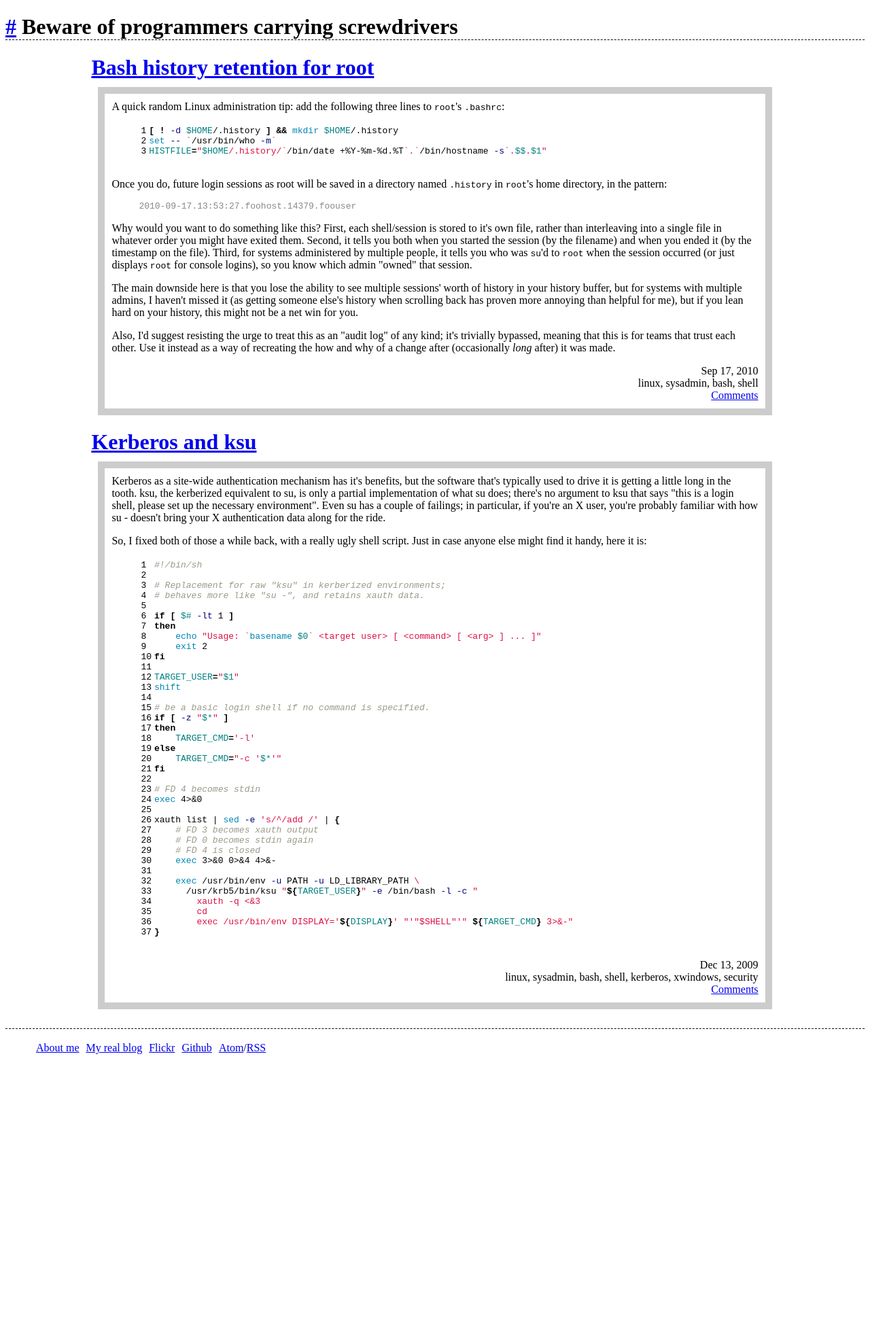
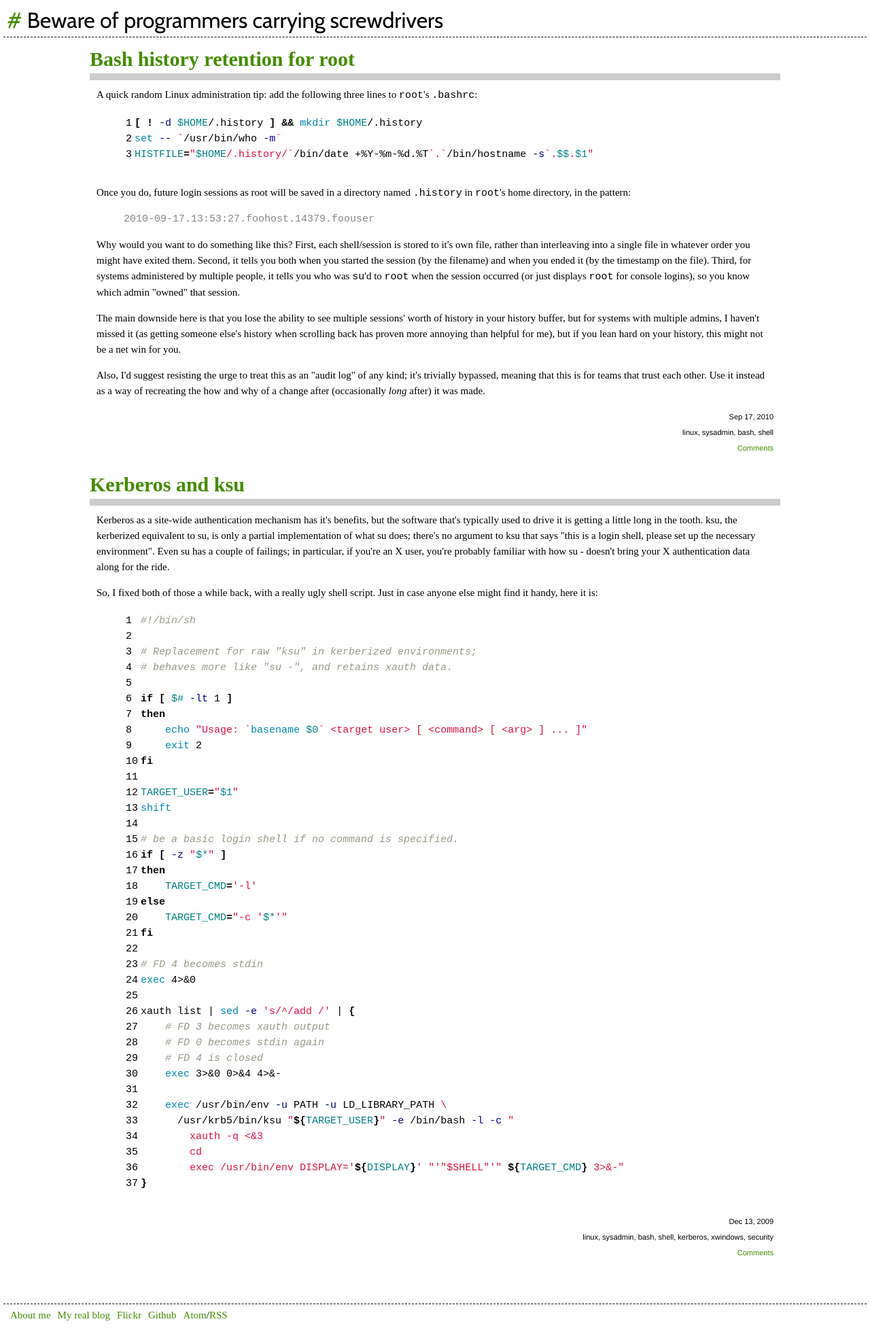
Before and after one commit to logic/logic.github.io, a Jekyll site: the page built from index.html, in a window 1280 px wide. Shown: the whole page at 68% size. Built offline with Jekyll 4.4.1, drawn with Linux system fonts in a browser that asks for light colours; some web fonts are replaced; the list of posts is cut into pages by our own code; comment, search, counter and statistics services are not loaded; before the commit the page ends 1554 px from its top, so only the background shows below that.

Commit message:
CSS "improvements".

```diff
--- a/css/default.css
+++ b/css/default.css
@@ -1,21 +1,65 @@
-@import url("syntax.css");
+@import url(http://fonts.googleapis.com/css?family=Cabin|Droid+Serif);
+@import url('syntax.css');
 .highlighttable .linenos .linenodiv {
   border-right: 1px #CCC solid;
   padding-right: 10px;
   margin-right: 10px;
 }
 
-.header { border-bottom: 1px dashed; }
+BODY {
+  font: 15px/23px 'Droid Serif',serif;
+}
 
-.content { width: 80%; margin: 0 auto; }
+.header, BODY {
+  padding: 5px;
+  margin: 0px 0px 20px 0px;
+}
+
+.header {
+  border-bottom: 1px dashed;
+  font: 32px 'Cabin',sans-serif;
+}
+
+A, A:visited {
+  text-decoration: none;
+  color: #458B00;
+}
+
+A:hover {
+  color: white;
+  background-color: #006400;
+}
+
+.content {
+  width: 80%;
+  margin: 0 auto;
+}
 
 .content :first-child { margin-top: 0; }
 
-.meta { margin: 0; padding: 0; text-align: right; }
+.meta {
+  margin: 0;
+  padding: 0;
+  text-align: right;
+  font-family: Helvetica Neue, Helvetica, serif;
+  font-size: 11px;
+ }
 
-.footer { border-top: 1px dashed; }
+.postTitle {
+  margin-bottom: 0;
+}
 
-.postTitle { margin-bottom: 0; }
-.post { margin: 10px; padding: 10px; border: 10px solid #CCC; }
+.post {
+  margin: 10px 0;
+  padding: 10px;
+  border-top: 10px solid #CCC;
+}
 
-.links li { list-style: none; float: left; padding: 3px 5px; }
+.footer {
+  border-top: 1px dashed;
+  padding: 5px;
+  margin: 20px 0px 0px 0px;
+}
+
+.links LI { list-style: none; float: left; padding: 0 5px; margin: 0; }
+UL { padding: 0; margin: 0; }
```
